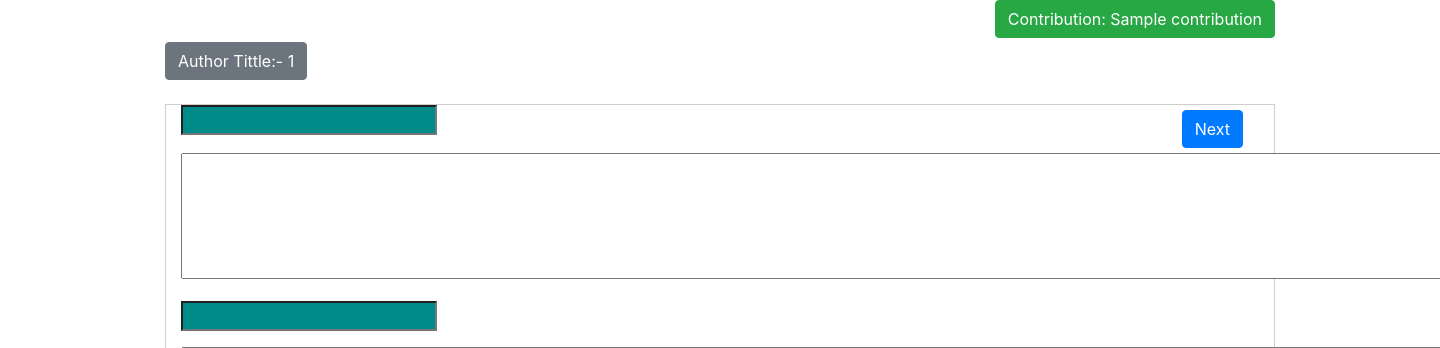
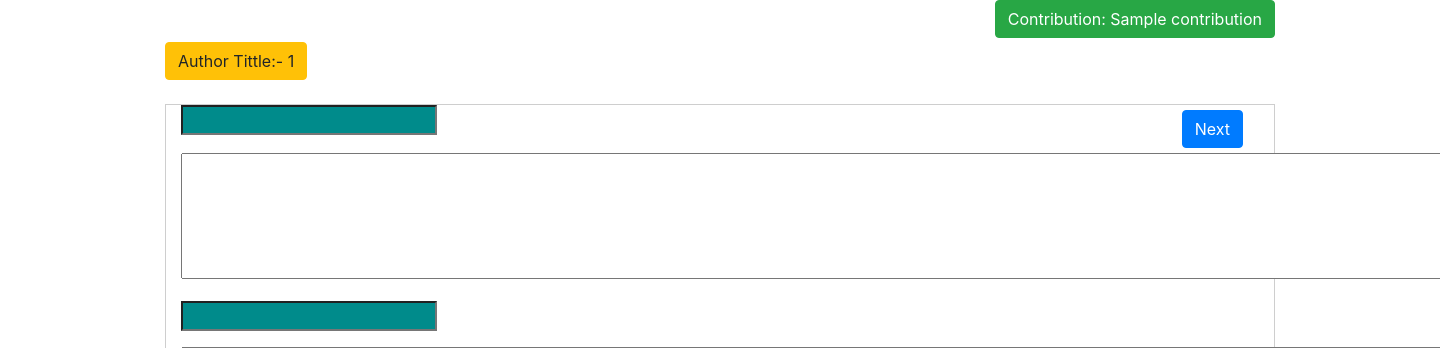
Before and after one commit to UA-KMAP/KMAP-QA, a Django app: template qa_interface/templates/qa_create.html in a window 1440 px wide; the page is wider, and only the part inside the window is pictured. Shown: the part 56-404 px from the top of that part. Run offline with Django 4.2, Linux system fonts and the light colour scheme; a user stored in the database is signed in; the template is opened without the code that fills it: values that come from a table or form of the project are taken from there, most other values are stand-ins (such as "Sample title", 1, 10 or a date in 2020); some libraries are stand-ins or nearby versions.

Commit message:
Author title modal changed....

```diff
--- a/qa_interface/templates/qa_create.html
+++ b/qa_interface/templates/qa_create.html
@@ -13,7 +13,7 @@
 
  {% if user.is_authenticated %}
         <div class="d-flex justify-content-left">
-            <button class="btn btn-secondary my-2 my-sm-0" type="submit">Author Tittle:- {{author_id}}</button>
+            <button class="btn btn-warning my-2 my-sm-0" type="submit">Author Tittle:- {{author_id}}</button>
 
         </div>
  {%endif%}
```
